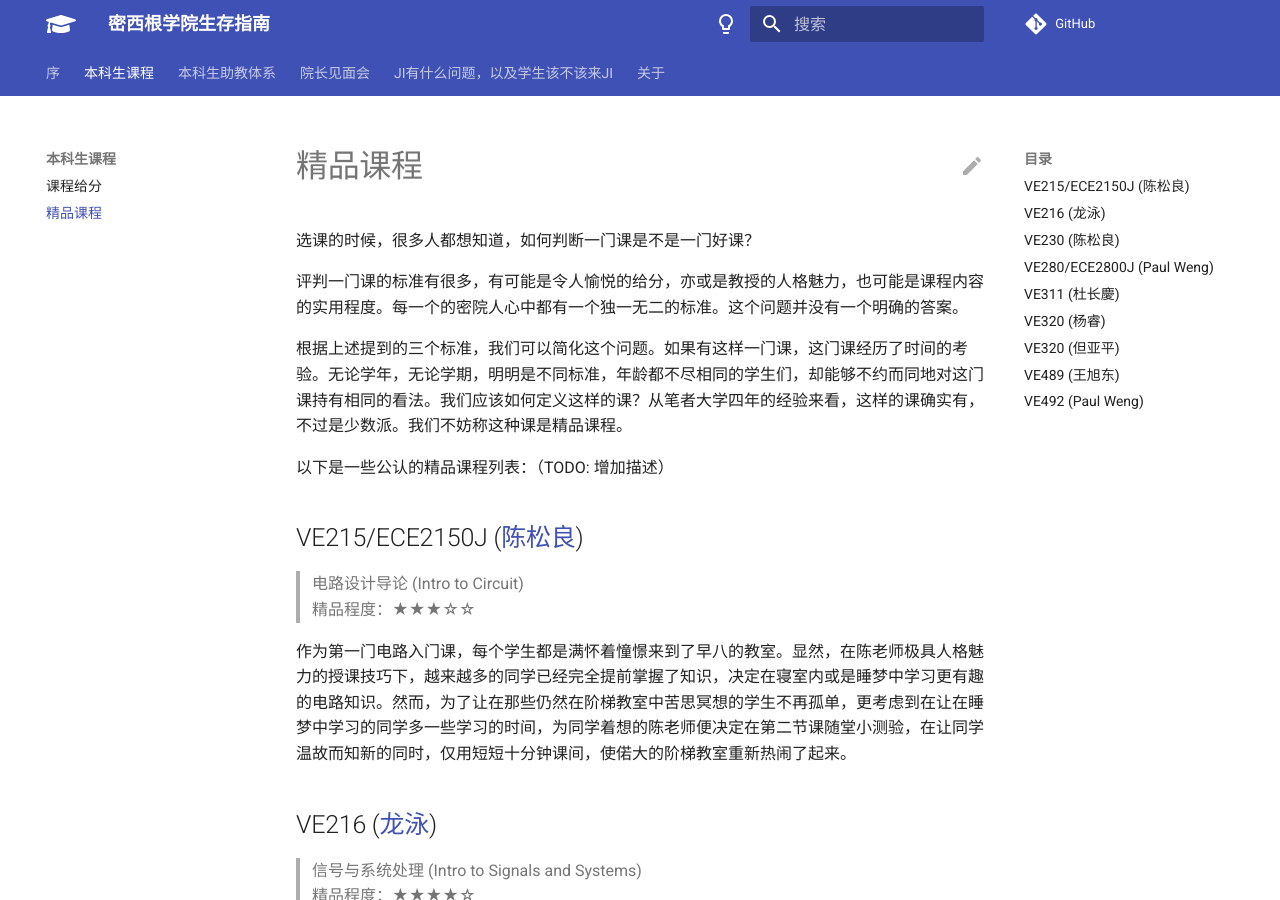
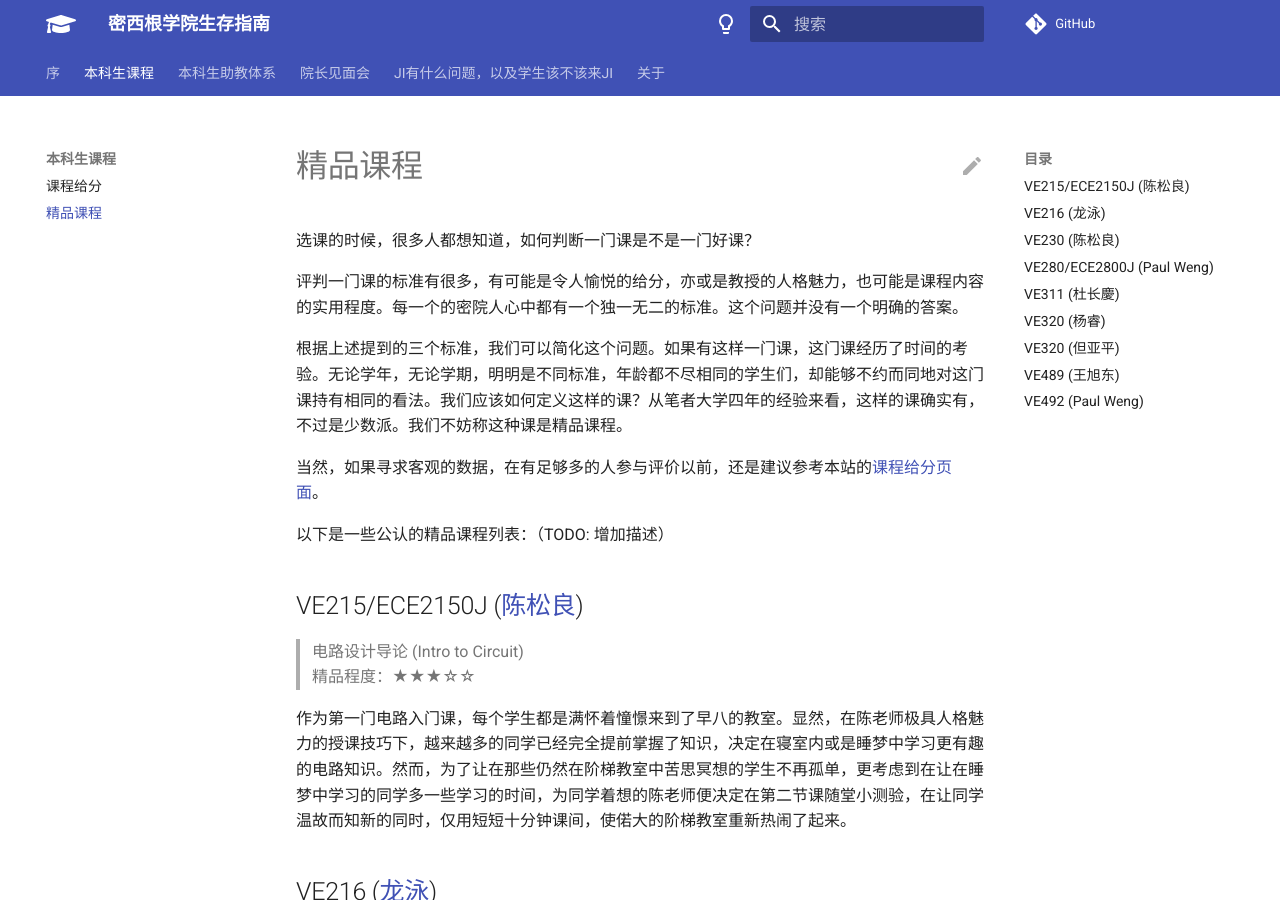
Before and after one commit to SurviveUMJI/SurviveUMJIManual, an MkDocs documentation site: the page built from docs/undergraduate/course/epic.md, in a window 1280 px wide and 900 px high. Built offline with MkDocs 1.6.1 and Material for MkDocs 9.7.7, drawn with Linux system fonts in a browser that asks for light colours; comment, search, counter and statistics services are not loaded.

Commit message:
加了局还是建议看给分页面“

```diff
--- a/docs/undergraduate/course/epic.md
+++ b/docs/undergraduate/course/epic.md
@@ -5,6 +5,8 @@
 评判一门课的标准有很多，有可能是令人愉悦的给分，亦或是教授的人格魅力，也可能是课程内容的实用程度。每一个的密院人心中都有一个独一无二的标准。这个问题并没有一个明确的答案。
 
 根据上述提到的三个标准，我们可以简化这个问题。如果有这样一门课，这门课经历了时间的考验。无论学年，无论学期，明明是不同标准，年龄都不尽相同的学生们，却能够不约而同地对这门课持有相同的看法。我们应该如何定义这样的课？从笔者大学四年的经验来看，这样的课确实有，不过是少数派。我们不妨称这种课是精品课程。
+
+当然，如果寻求客观的数据，在有足够多的人参与评价以前，还是建议参考本站的[课程给分页面](https://surviveumji.github.io/SurviveUMJIManual/undergraduate/course/grade.html)。
 
 以下是一些公认的精品课程列表：（TODO: 增加描述）
 
```
Also changed, not shown: 1 other file.
